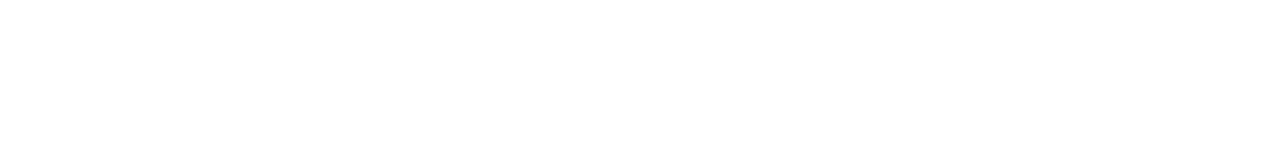
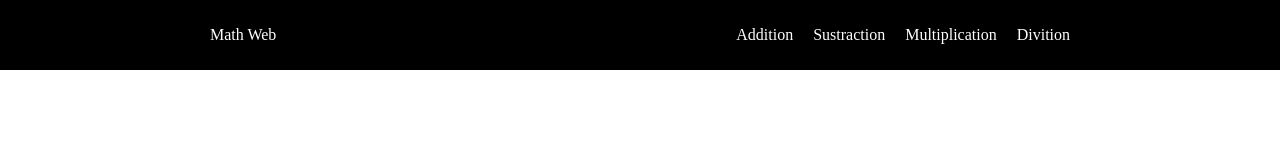
Before and after one commit to iSkylake/Math-Web, a plain HTML site: page index.html in a window 1280 px wide. Drawn offline with Linux system fonts and the light colour scheme.

Commit message:
Add navbar

```diff
--- a/css/style.css
+++ b/css/style.css
@@ -0,0 +1,29 @@
+body{
+	margin: 0;
+	padding: 0;
+}
+
+li{
+	list-style-type: none;
+}
+
+.navbar{
+	display: flex;
+	width: 100%;
+	background-color: #000;
+	color: #fff;
+	justify-content: space-around;
+}
+
+#brand{
+	padding: 10px;
+	margin: 0;
+}
+
+nav div ul{
+	display: flex;
+}
+
+nav div ul li{
+	padding: 10px;
+}
--- a/index.html
+++ b/index.html
@@ -2,8 +2,21 @@
 <html>
 <head>
 	<title>Math Web</title>
+	<link rel="stylesheet" type="text/css" href="css/style.css">
 </head>
 <body>
-
+	<nav class='navbar'>
+		<div id='brand'>
+			<p>Math Web</p>
+		</div>
+		<div id='nav-right'>
+			<ul>
+				<li>Addition</li>
+				<li>Sustraction</li>
+				<li>Multiplication</li>
+				<li>Divition</li>
+			</ul>
+		</div>
+	</nav>
 </body>
 </html>
```
